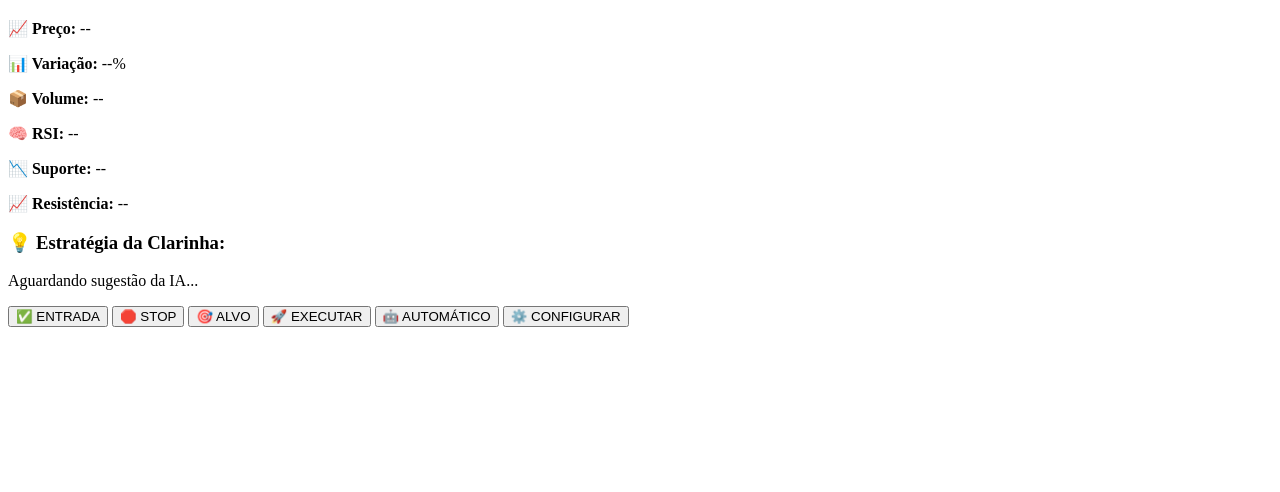
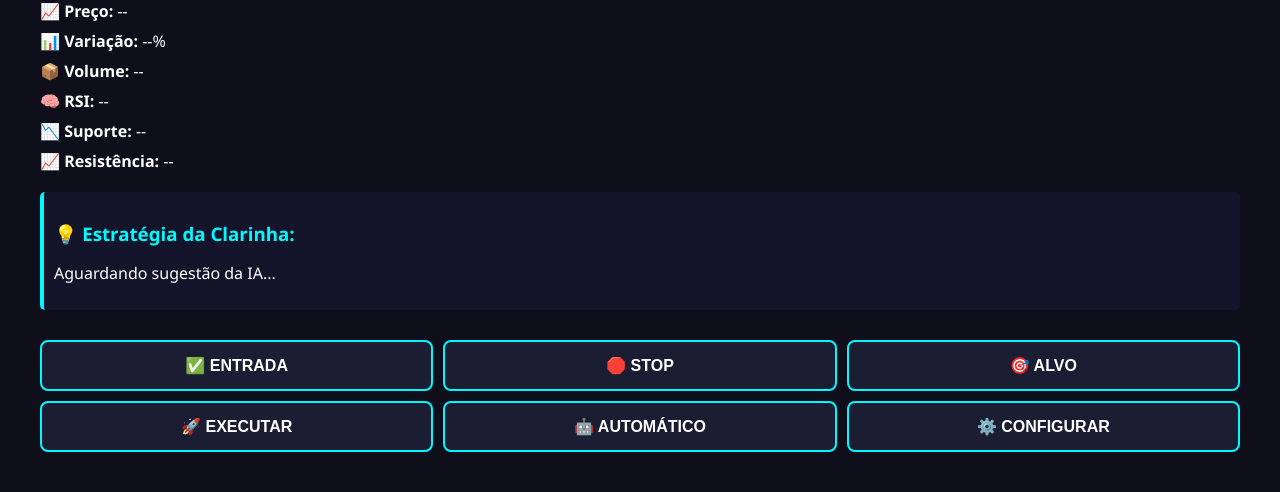
Before and after one commit to Claratrade33/Clara-verse, a Flask app: page /painel in a window 1280 px wide. Shown: the part 522-1014 px from the top of the page. Before the commit the page ends 849 px from the top, so only its background shows below. Run offline with Flask 3, Linux system fonts and the light colour scheme; the visitor is signed in with stand-in values (Sample User, id 1).

Commit message:
Atualizar o style.css

```diff
--- a/static/style.css
+++ b/static/style.css
@@ -1,49 +1,105 @@
-/* Estilo exclusivo da tela de configuração */
-.secao-configuracoes {
-  background-color: #1c1c2e;
-  padding: 20px;
-  border-radius: 10px;
-  color: #eee;
-  width: 100%;
-  max-width: 600px;
-  margin: auto;
-  box-shadow: 0 0 10px #2d2d44;
+body {
+  margin: 0;
+  padding: 0;
+  background-color: #0e0f1b;
+  color: #ffffff;
+  font-family: 'Segoe UI', sans-serif;
 }
 
-.secao-configuracoes label {
-  display: block;
-  margin-top: 15px;
-  margin-bottom: 5px;
+.painel-body {
+  background: #0e0f1b;
+  color: #ffffff;
+}
+
+.painel-container {
+  padding: 20px;
+  max-width: 1200px;
+  margin: auto;
+}
+
+.painel-header {
+  display: flex;
+  justify-content: space-between;
+  align-items: center;
+  margin-bottom: 20px;
+  color: #00f9ff;
+}
+
+.painel-header h1 {
+  font-size: 24px;
+}
+
+.painel-saldo {
+  font-size: 18px;
   font-weight: bold;
 }
 
-.secao-configuracoes input {
-  width: 100%;
-  padding: 10px;
+.btn-sair {
+  background-color: #ff5555;
   border: none;
+  color: white;
+  padding: 8px 16px;
   border-radius: 5px;
-  background-color: #2c2c3e;
-  color: #eee;
+  cursor: pointer;
 }
 
-.secao-configuracoes button {
+.btn-sair:hover {
+  background-color: #ff2222;
+}
+
+.grafico-frame iframe {
+  border: 2px solid #00f9ff;
+  border-radius: 5px;
+}
+
+.dados-mercado p {
+  margin: 8px 0;
+  font-size: 16px;
+}
+
+.ia-resposta {
   margin-top: 20px;
-  width: 100%;
-  padding: 12px;
-  background-color: #5a44ff;
-  color: #fff;
-  font-weight: bold;
+  padding: 10px;
+  background-color: #14152a;
+  border-left: 4px solid #00f9ff;
+  border-radius: 5px;
+}
+
+.ia-resposta h3 {
+  color: #00f9ff;
+  margin-bottom: 10px;
+}
+
+.painel-botoes {
+  display: flex;
+  flex-wrap: wrap;
+  gap: 10px;
+  margin-top: 30px;
+  justify-content: space-between;
+}
+
+.painel-botoes button {
+  flex: 1 1 30%;
+  padding: 14px;
+  font-size: 16px;
   border: none;
   border-radius: 8px;
   cursor: pointer;
-  transition: 0.3s ease;
+  font-weight: bold;
+  background-color: #1b1d33;
+  color: #ffffff;
+  border: 2px solid #00f9ff;
+  transition: 0.3s;
 }
 
-.secao-configuracoes button:hover {
-  background-color: #7660ff;
+.painel-botoes button:hover {
+  background-color: #00f9ff;
+  color: #0e0f1b;
 }
 
-.status-sucesso {
-  color: #00ff9c;
-  margin-top: 10px;
+.mensagem-status {
+  margin-top: 20px;
+  font-size: 16px;
+  color: #00ff99;
+  text-align: center;
 }
```
